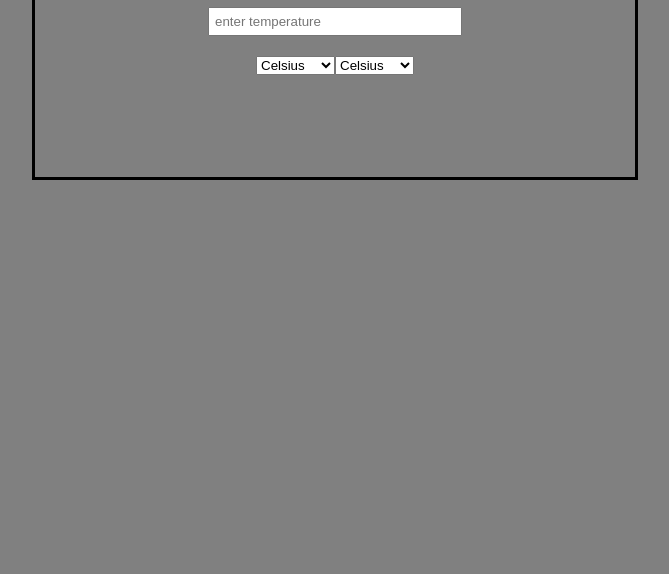
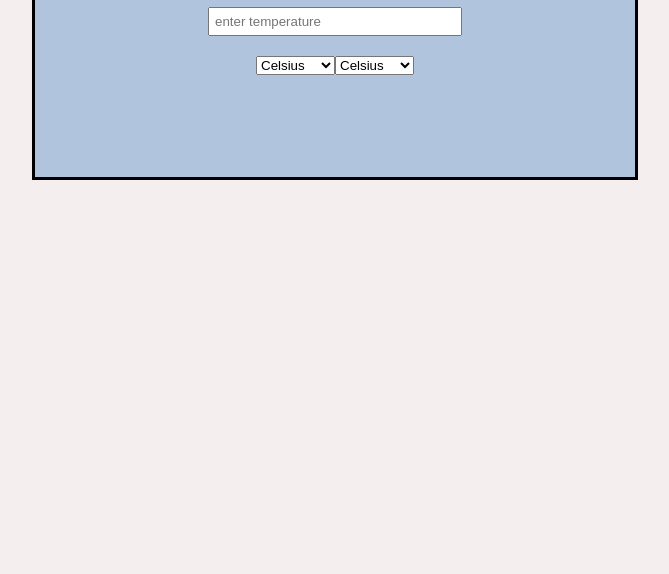
Before and after one commit to MattGri/Temperature-Converter, a plain HTML site: page index.html in a window 1280 px wide. Shown: the part 226-800 px from the top of the page, without its empty margins (305-974 px from the left). Drawn offline with Linux system fonts and the light colour scheme.

Commit message:
Changed background-color

```diff
--- a/style.css
+++ b/style.css
@@ -1,10 +1,11 @@
 body{
-    background-color: grey;
+    background-color: rgb(245, 238, 238);
     font-family: arial;
 }
 
 .container{
     border: 3px solid black;
+    background-color: lightsteelblue;
     width: 600px;
     height: 250px;
     margin: 150px auto 0 auto;
```
